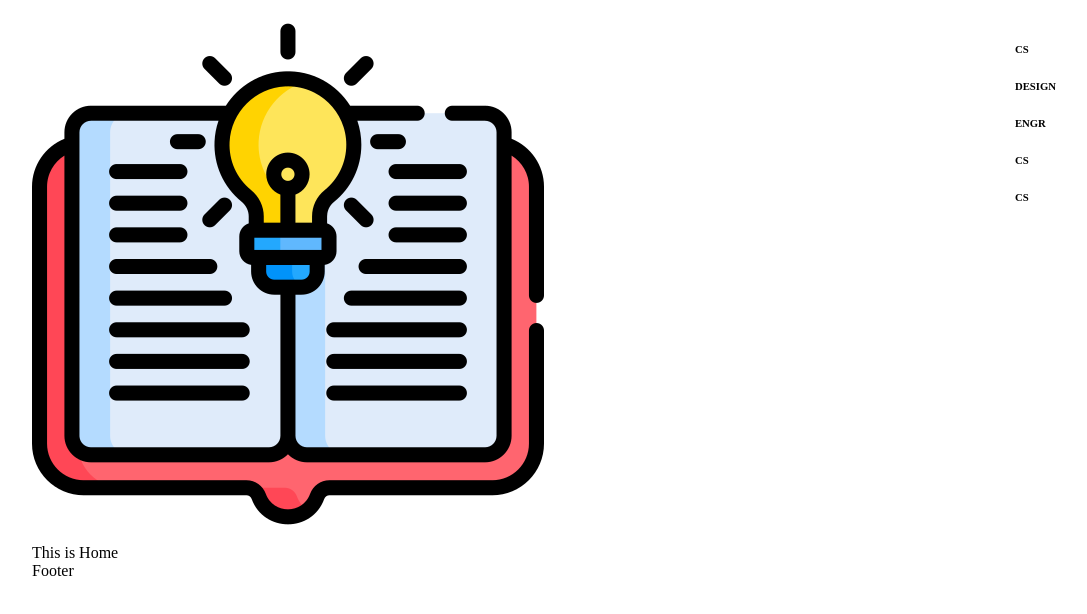
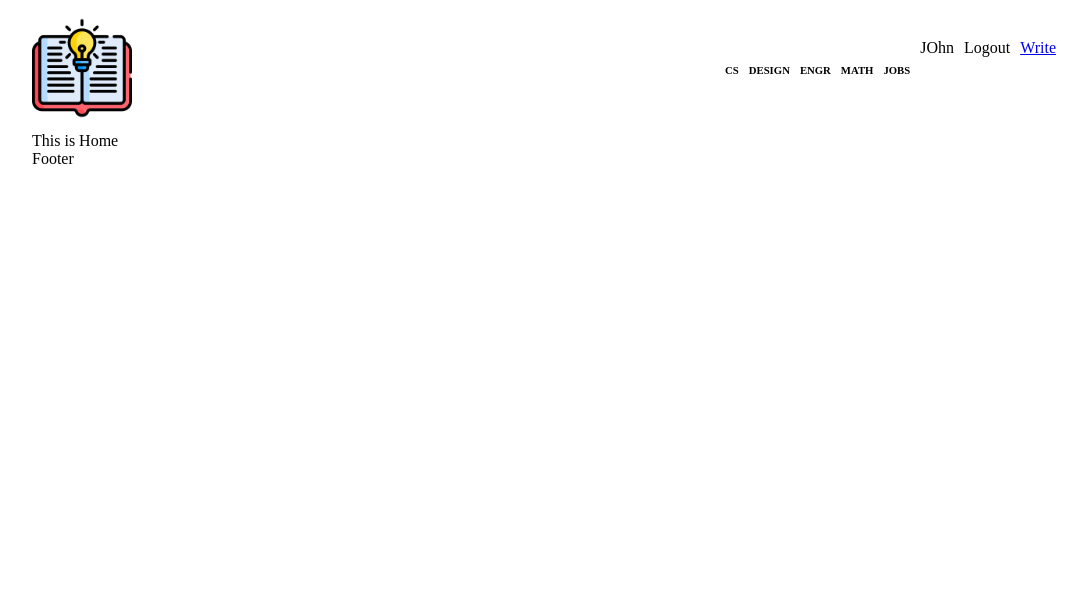
Before and after one commit to SutMa/StudentBlogApp, a React (Create React App) app in the folder client/: page / in a window 1280 px wide. Shown: the top 614 px of the page, without its empty margins (96-1183 px from the left). Built offline with nearby package versions, Linux system fonts and the light colour scheme.

Commit message:
Need to fix navbar

```diff
--- a/client/src/components/Navbar.jsx
+++ b/client/src/components/Navbar.jsx
@@ -17,12 +17,17 @@ function Navbar() {
           <Link className='link' to='/?cat=engr'>
             <h6>ENGR</h6>
           </Link>
-          <Link className='link' to='/?cat=cs'>
-            <h6>CS</h6>
+          <Link className='link' to='/?cat=math'>
+            <h6>MATH</h6>
           </Link>
-          <Link className='link' to='/?cat=cs'>
-            <h6>CS</h6>
+          <Link className='link' to='/?cat=jobs'>
+            <h6>JOBS</h6>
           </Link>
+          <span>JOhn</span>
+          <span>Logout</span>
+          <span className='write'>
+            <Link to='/write'>Write</Link>
+          </span>
         </div>
       </div>
     </div>
--- a/client/src/style.scss
+++ b/client/src/style.scss
@@ -66,9 +66,17 @@ $lightGreen: #b9e7e7;
       .container{
         padding: 10px 0px;
         display: flex;
+        align-items: center;
         justify-content: space-between;
-        .logo{}
-        .links{}
+        .logo{
+          img{
+            width: 100px;
+          }
+        }
+        .links{
+          display: flex;
+          gap: 10px;
+        }
       }
     }
   }
```
